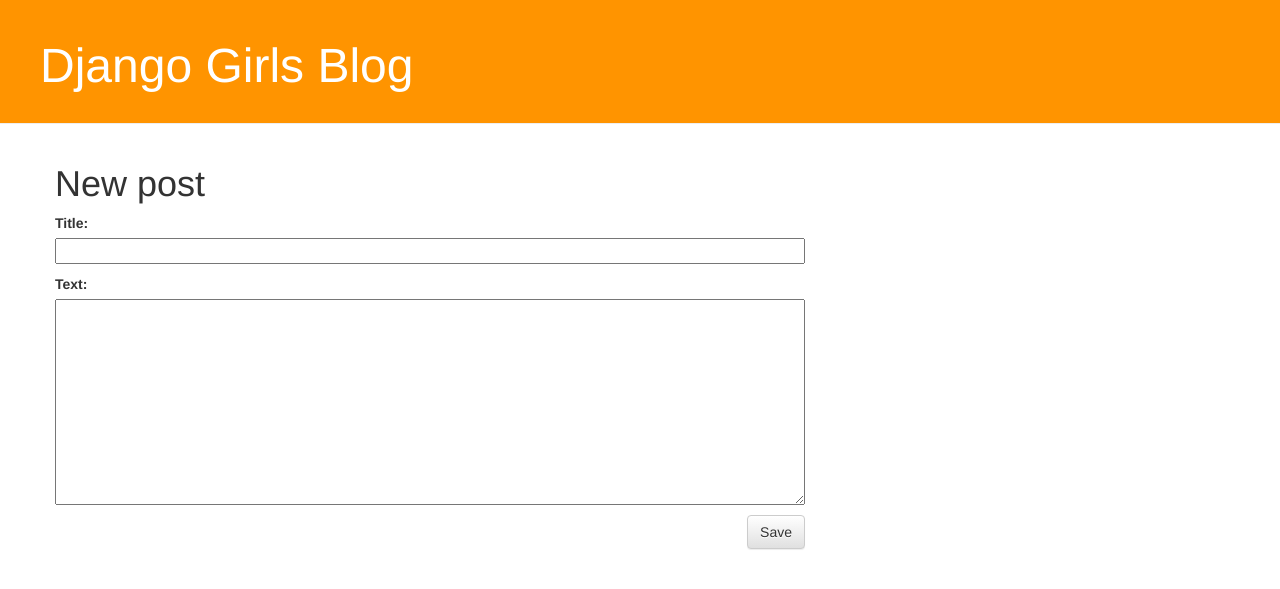
After one commit to partrita/my-first-blog, a Django app: page /post/new/ in a window 1280 px wide. The commit adds this page. Shown: the top 589 px of the page. Run offline with Django 3.2, Linux system fonts and the light colour scheme; some libraries are stand-ins or nearby versions.

Commit message:
Added view to create blog post

```diff
--- /dev/null
+++ b/blog/forms.py
@@ -0,0 +1,9 @@
+from django import forms
+
+from .models import Post
+
+class PostForm(forms.ModelForm):
+
+    class Meta:
+        model = Post
+        fields = ('title', 'text',)
--- a/blog/templates/blog/base.html
+++ b/blog/templates/blog/base.html
@@ -4,26 +4,20 @@
         <title>Django Girls blog</title>
         <link rel="stylesheet" href="//maxcdn.bootstrapcdn.com/bootstrap/3.2.0/css/bootstrap.min.css">
         <link rel="stylesheet" href="//maxcdn.bootstrapcdn.com/bootstrap/3.2.0/css/bootstrap-theme.min.css">
-        <!-- <link href='//fonts.googleapis.com/css?family=Lobster&subset=latin,latin-ext' rel='stylesheet' type='text/css'> -->
+        <link href='//fonts.googleapis.com/css?family=Lobster&subset=latin,latin-ext' rel='stylesheet' type='text/css'>
         <link rel="stylesheet" href="{% static 'css/blog.css' %}">
     </head>
     <body>
         <div class="page-header">
+            {% if user.is_authenticated %}
+            <a href="{% url 'post_new' %}" class="top-menu"><span class="glyphicon glyphicon-plus"></span></a>
+            {% endif %}
             <h1><a href="/">Django Girls Blog</a></h1>
         </div>
         <div class="content container">
             <div class="row">
                 <div class="col-md-8">
                     {% block content %}
-                        {% for post in posts %}
-                        <div class="post">
-                            <div class="date">
-                                {{ post.published_date }}
-                            </div>
-                            <h1><a href="">{{ post.title }}</a></h1>
-                            <p>{{ post.text|linebreaksbr }}</p>
-                        </div>
-                    {% endfor %}
                     {% endblock %}
                 </div>
             </div>
--- a/blog/templates/blog/post_detail.html
+++ b/blog/templates/blog/post_detail.html
@@ -7,6 +7,9 @@
                 {{ post.published_date }}
             </div>
         {% endif %}
+        {% if user.is_authenticated %}
+        <a class="btn btn-default" href="{% url 'post_edit' pk=post.pk %}"><span class="glyphicon glyphicon-pencil"></span></a>
+        {% endif %}
         <h1>{{ post.title }}</h1>
         <p>{{ post.text|linebreaksbr }}</p>
     </div>
--- /dev/null
+++ b/blog/templates/blog/post_edit.html
@@ -0,0 +1,9 @@
+{% extends 'blog/base.html' %}
+
+{% block content %}
+    <h1>New post</h1>
+    <form method="POST" class="post-form">{% csrf_token %}
+        {{ form.as_p }}
+        <button type="submit" class="save btn btn-default">Save</button>
+    </form>
+{% endblock %}
--- a/blog/urls.py
+++ b/blog/urls.py
@@ -1,7 +1,9 @@
 from . import views
-from django.urls import path
+from django.urls import path, re_path
 
 urlpatterns = [
     path('', views.post_list, name='post_list'),
     path('post/<int:pk>/', views.post_detail, name = 'post_detail'),
-]
+    re_path(r'^post/new/$', views.post_new, name='post_new'),
+    re_path(r'^post/(?P<pk>\d+)/edit/$', views.post_edit, name='post_edit'),
+    ]
--- a/blog/views.py
+++ b/blog/views.py
@@ -1,6 +1,8 @@
 from django.shortcuts import render, get_object_or_404
 from .models import Post
 from django.utils import timezone
+from .forms import PostForm
+from django.shortcuts import redirect
 # Create your views here.
 
 def post_list(request):
@@ -10,3 +12,30 @@
 def post_detail(request, pk):
     post = get_object_or_404(Post, pk=pk)
     return render(request, 'blog/post_detail.html', {'post': post})
+
+def post_new(request):
+    if request.method == "POST":
+        form = PostForm(request.POST)
+        if form.is_valid():
+            post = form.save(commit=False)
+            post.author = request.user
+            post.published_date = timezone.now()
+            post.save()
+            return redirect('post_detail', pk=post.pk)
+    else:
+        form = PostForm()
+    return render(request, 'blog/post_edit.html', {'form': form})
+
+def post_edit(request, pk):
+    post = get_object_or_404(Post, pk=pk)
+    if request.method == "POST":
+        form = PostForm(request.POST, instance=post)
+        if form.is_valid():
+            post = form.save(commit=False)
+            post.author = request.user
+            post.published_date = timezone.now()
+            post.save()
+            return redirect('post_detail', pk=post.pk)
+    else:
+        form = PostForm(instance=post)
+    return render(request, 'blog/post_edit.html', {'form': form})
```
Lines whose indentation alone changed are shown as unchanged.
